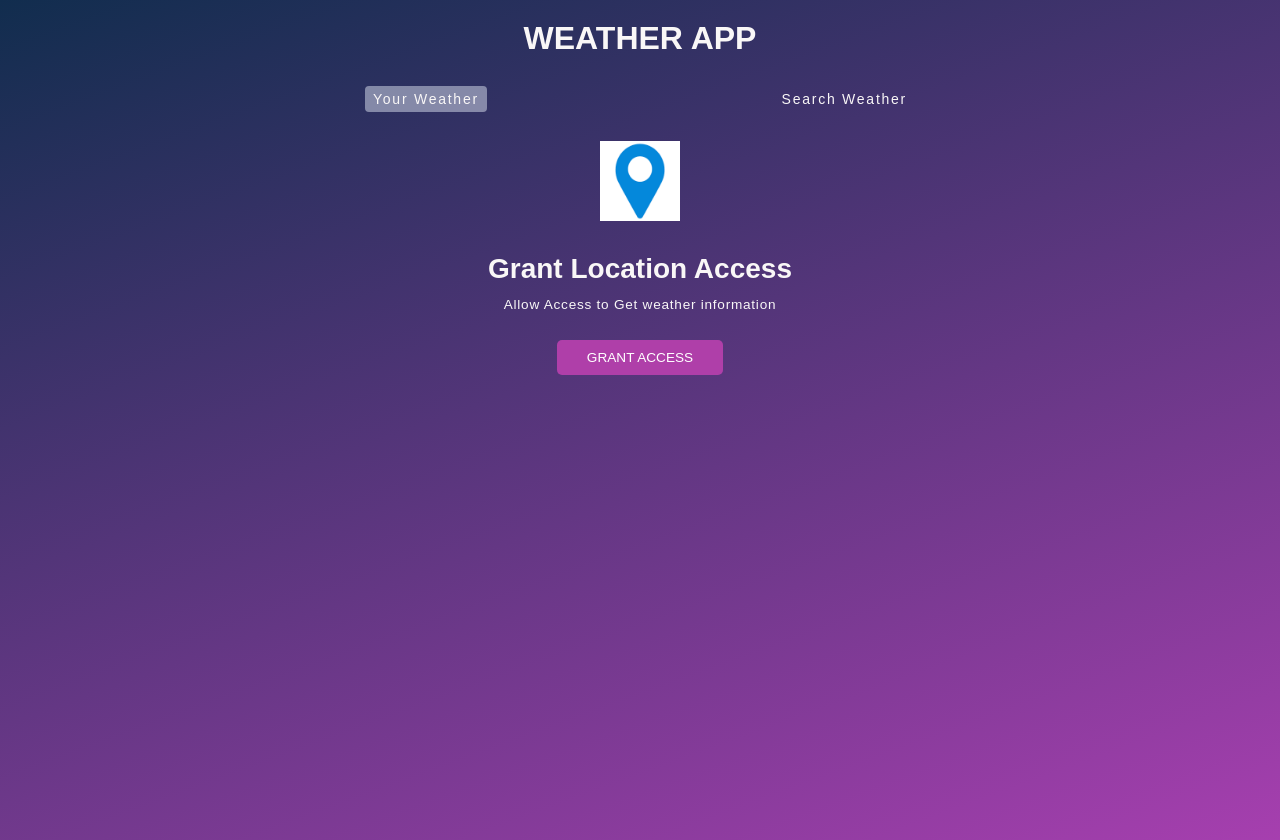
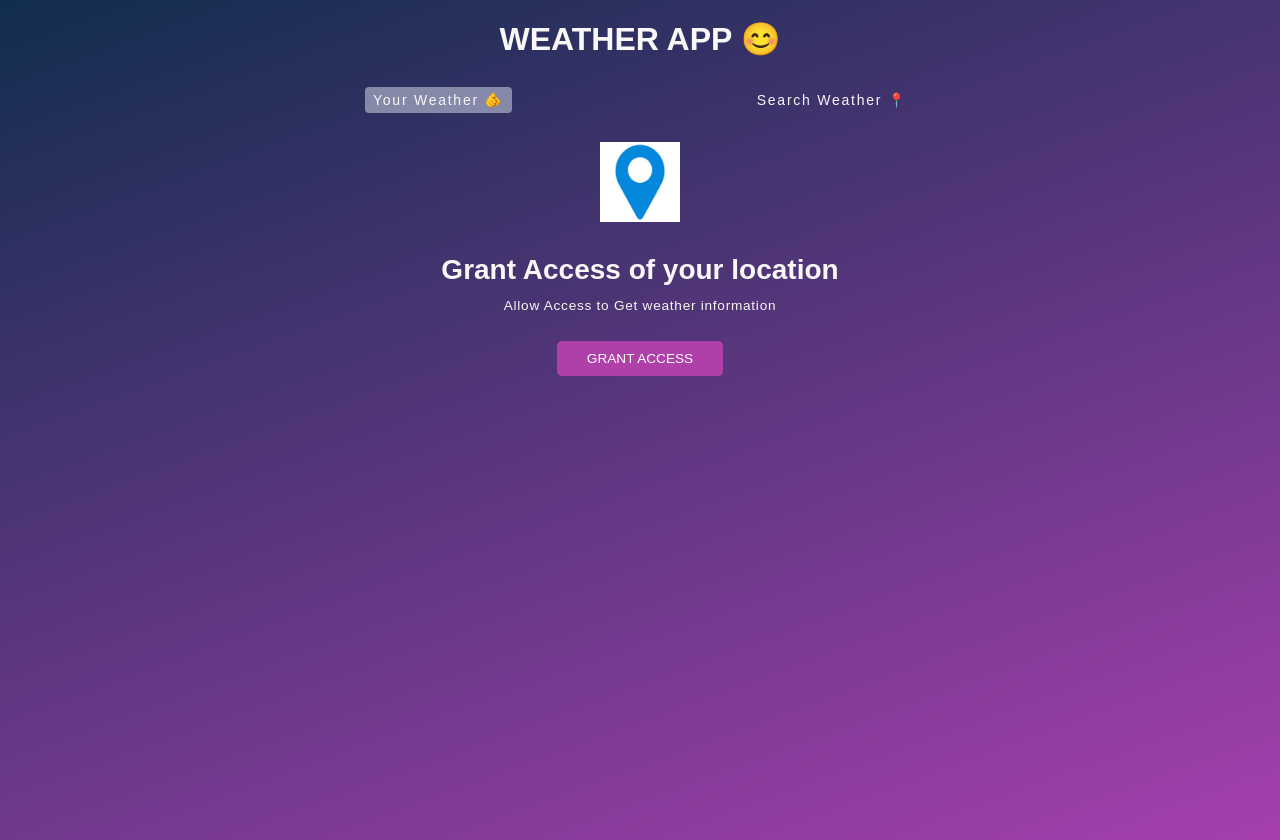
Before and after one commit to anjankumardas5/Weather_Application, a plain HTML site: page index.html in a window 1280 px wide. Drawn offline with Linux system fonts and the light colour scheme.

```diff
--- a/index.html
+++ b/index.html
@@ -12,11 +12,11 @@
 
     <div class="wrapper">
 
-        <h1>Weather App</h1>
+        <h1>Weather App 😊</h1>
 
         <div class="tab-container">
-            <p class="tab" data-userWeather>Your Weather</p>
-            <p class="tab" data-searchWeather>Search Weather</p>
+            <p class="tab" data-userWeather>Your Weather 🫵</p>
+            <p class="tab" data-searchWeather>Search Weather 📍</p>
         </div>
 
         <div class="weather-container">
@@ -24,7 +24,7 @@
             <!-- grant location  to know about your location-->
             <div class="grant-location-container">
                 <img src="./images/location.png" alt="location" width="80px" height="80px" loading="lazy">
-                <p>Grant Location Access</p>
+                <p>Grant Access of your location </p>
                 <p>Allow Access to Get weather information</p>
                 <button class="btn" data-grantAccess>GRANT ACCESS</button>
             </div>
```
